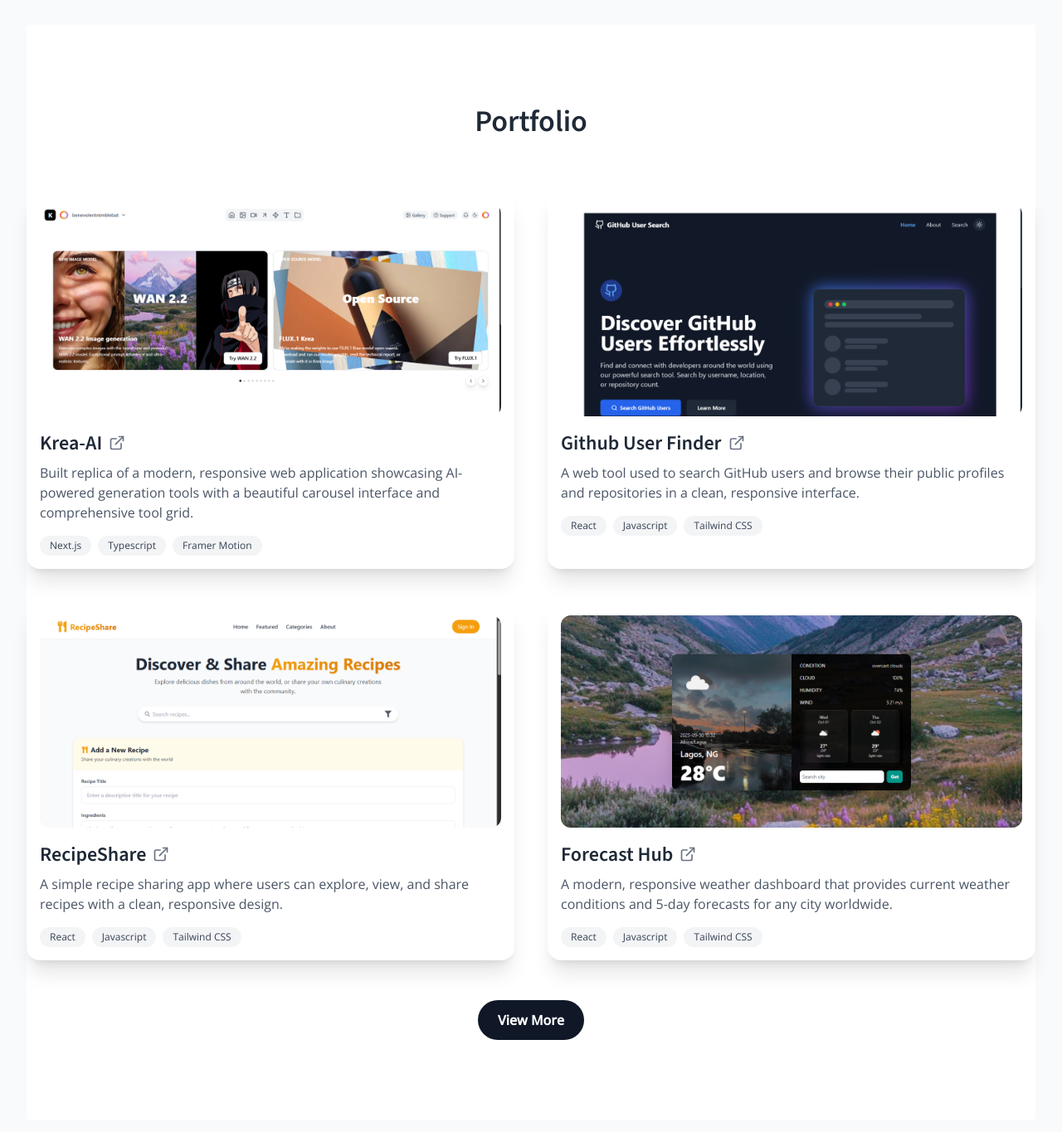
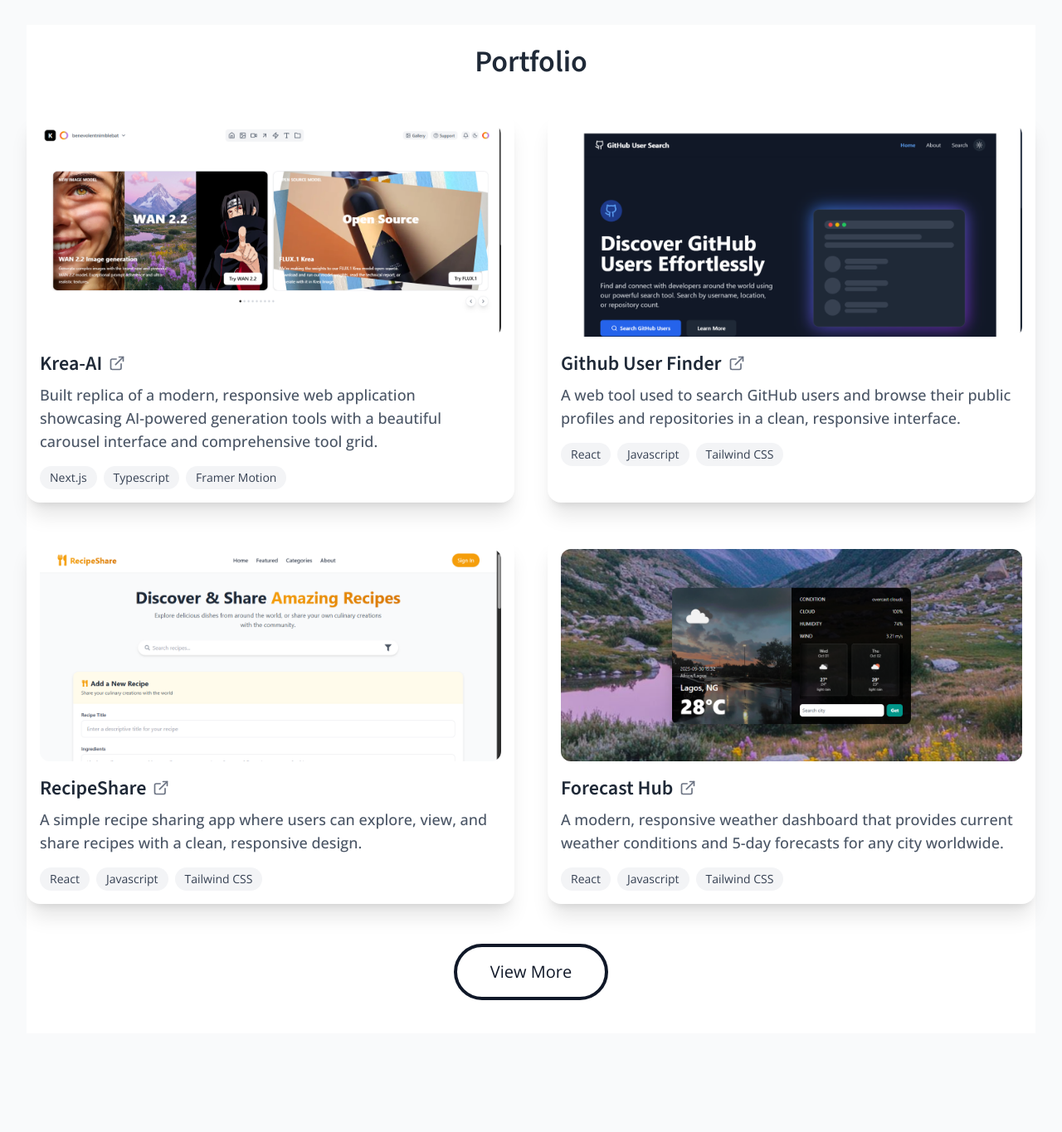
Before and after one commit to McDonald-ops/Portfolio, a React (Vite) app in the folder my-portfolio/: page / in a window 1280 px wide. Shown: the part 4005-5370 px from the top of the page at 83% size. Built offline with nearby package versions, Linux system fonts and the light colour scheme.

Commit message:
style(portfolio): increase section min-height and match CTA styling

```diff
--- a/my-portfolio/src/sections/Portfolio.jsx
+++ b/my-portfolio/src/sections/Portfolio.jsx
@@ -77,9 +77,9 @@ export default function Portfolio() {
   const visibleProjects = showAll ? projectsData : projectsData.slice(0, 4)
 
   return (
-    <div className="mx-auto max-w-7xl py-24 bg-white">
+    <div className="mx-auto max-w-7xl bg-white min-h-[70vh] pt-6 pb-10">
       {/* Title */}
-      <h2 className="text-4xl font-bold text-center mb-16">Portfolio</h2>
+      <h2 className="text-4xl font-extrabold text-center mb-10">Portfolio</h2>
 
       {/* Grid */}
       <div className="grid grid-cols-1 md:grid-cols-2 gap-10">
@@ -90,18 +90,18 @@ export default function Portfolio() {
             whileInView={{ opacity: 1, y: 0 }}
             viewport={{ once: true, amount: 0.3 }}
             transition={{ duration: 0.4, delay: i * 0.05 }}
-            className="group bg-white rounded-2xl shadow-xl p-4"
+            className="group bg-white rounded-2xl shadow-xl p-4 transition-transform duration-300 hover:-translate-y-1 hover:shadow-2xl"
           >
             <a href={p.liveUrl} target="_blank" rel="noopener noreferrer" className="block">
               <img
                 src={p.imageSrc}
                 alt={`${p.title} thumbnail`}
-                className="h-64 w-full rounded-xl object-cover"
+                className="h-64 w-full rounded-xl object-cover transition-transform duration-300 group-hover:scale-[1.02]"
               />
             </a>
             <div className="mt-4">
               <div className="flex items-center gap-2">
-                <h3 className="text-2xl font-bold">{p.title}</h3>
+                <h3 className="text-2xl font-semibold">{p.title}</h3>
                 <a
                   href={p.liveUrl}
                   target="_blank"
@@ -112,12 +112,12 @@ export default function Portfolio() {
                   <ExternalLink className="h-5 w-5 text-gray-500 transition-colors group-hover:text-gray-700" />
                 </a>
               </div>
-              <p className="mt-2 text-gray-600">{p.description}</p>
+              <p className="mt-2 font-medium text-lg text-gray-600">{p.description}</p>
               <div className="mt-4 flex flex-wrap gap-2">
                 {p.tags.map((tag) => (
                   <span
                     key={tag}
-                    className="bg-gray-100 text-gray-700 rounded-full px-3 py-1 text-xs"
+                    className="bg-gray-100 text-gray-700 rounded-full px-3 py-1 text-sm"
                   >
                     {tag}
                   </span>
@@ -132,7 +132,7 @@ export default function Portfolio() {
       <div className="flex justify-center">
         <button
           onClick={() => setShowAll((v) => !v)}
-          className="mt-12 rounded-full bg-gray-900 px-6 py-3 text-white font-semibold hover:bg-gray-800 transition-colors"
+          className="mt-12 rounded-full bg-transparent px-10 py-4 text-xl font-regular text-gray-900 border-4 border-gray-900 hover:scale-105 transition-transform duration-300 inline-block text-center"
         >
           {showAll ? 'View Less' : 'View More'}
         </button>
```
